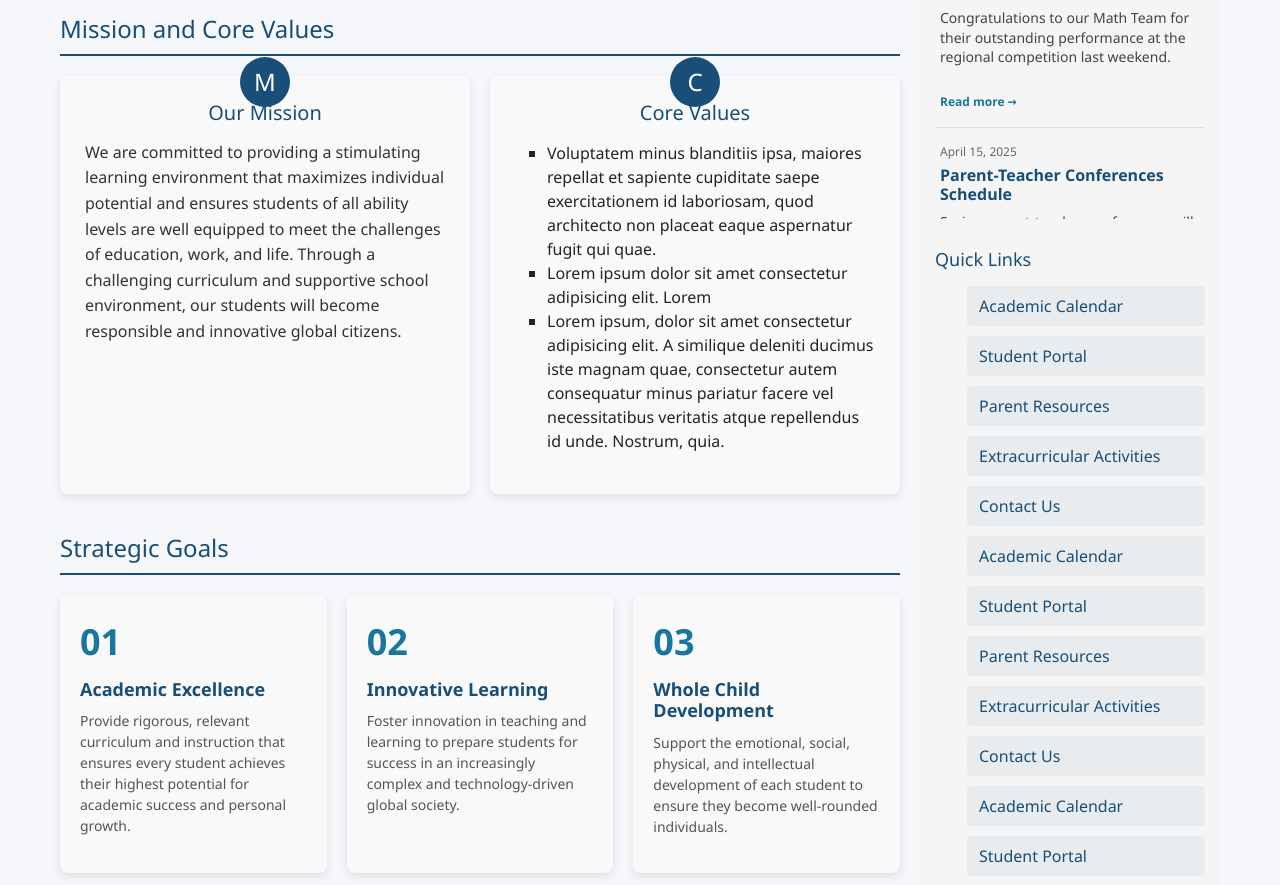
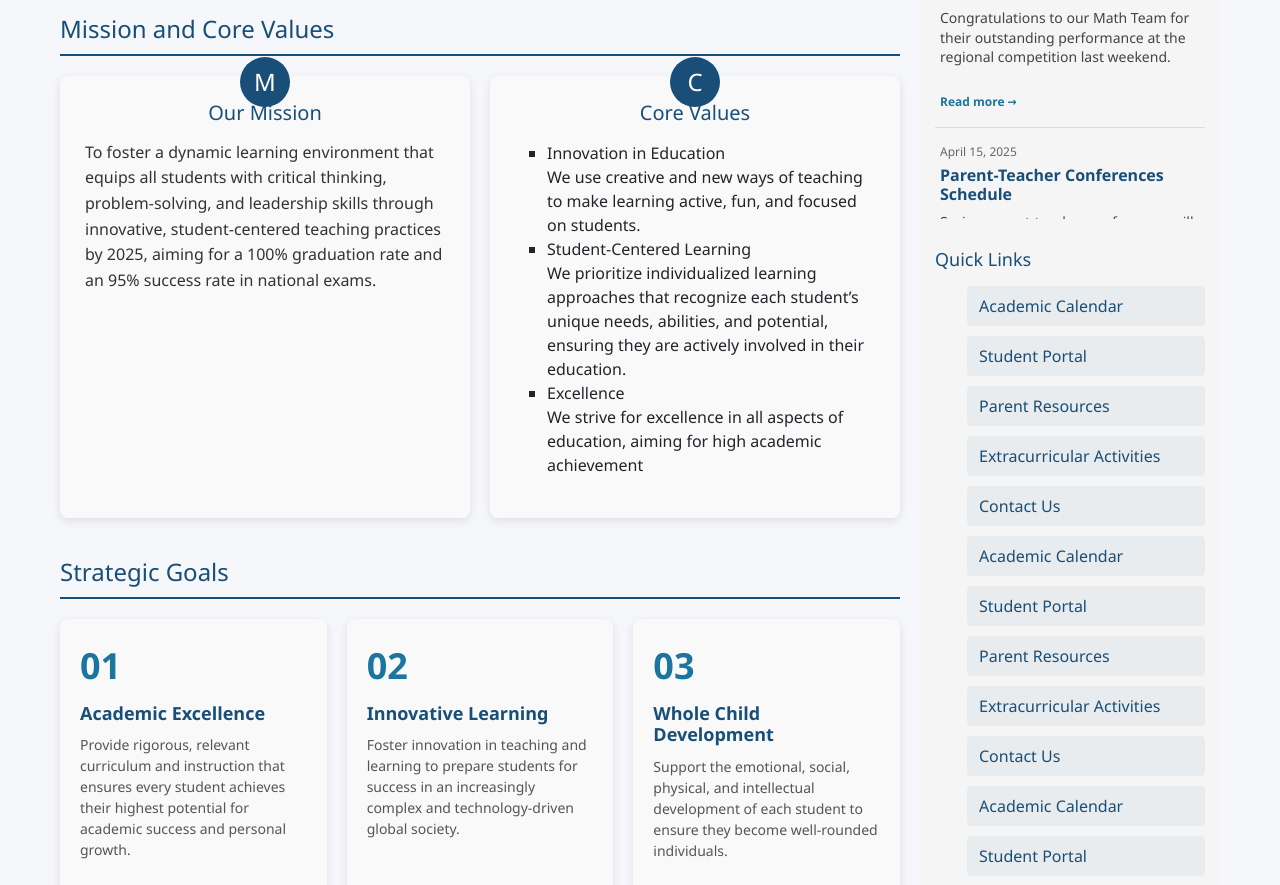
Before and after one commit to Yanickd10/RMS-Project, a PHP site: page /RMS-Project/ in a window 1280 px wide. Shown: the part 521-1406 px from the top of the page. Run offline with PHP 8.4, Linux system fonts and the light colour scheme.

Commit message:
new commits

```diff
--- a/academics.php
+++ b/academics.php
@@ -4,6 +4,12 @@
     <meta charset="UTF-8">
     <meta name="viewport" content="width=device-width, initial-scale=1.0">
     <title>Academics - Rukara Model School</title>
+
+<link href="https://cdn.jsdelivr.net/npm/bootstrap@5.3.5/dist/css/bootstrap.min.css" rel="stylesheet"
+        integrity="sha384-SgOJa3DmI69IUzQ2PVdRZhwQ+dy64/BUtbMJw1MZ8t5HZApcHrRKUc4W0kG879m7" crossorigin="anonymous">
+    <link rel="stylesheet"
+        href="https://fonts.googleapis.com/css2?family=Material+Symbols+Rounded:opsz,wght,FILL,GRAD@48,400,0,0">
+    <link rel="stylesheet" href="https://cdnjs.cloudflare.com/ajax/libs/font-awesome/6.4.0/css/all.min.css">
     <link href="https://fonts.googleapis.com/css?family=Montserrat:400,700&display=swap" rel="stylesheet">
     <style>
         :root {
--- a/includes/footer.php
+++ b/includes/footer.php
@@ -202,8 +202,7 @@
    <div class="footer-container">
      <div class="footer-section">
        <h3>About School</h3>
-       <p>Our school is dedicated to providing high-quality education and fostering a supportive environment for
-         students to grow academically and personally.</p>
+       <p>We are a model school dedicated to excellence, nurturing students through innovative, student-centered teaching. Our mission is to equip every learner with critical thinking, problem-solving, and leadership skills, ensuring 100% graduation and high national exam success preparing confident, capable, and compassionate leaders for tomorrow's changing world.</p>
        <div class="social-links">
          <a href="#"><i class="fab fa-facebook-f"></i></a>
          <a href="#"><i class="fab fa-twitter"></i></a>
@@ -230,11 +229,11 @@
        <h3>Contact Info</h3>
        <div class="contact-info">
          <i class="fas fa-map-marker-alt"></i>
-         <span>123 ,6768</span>
+         <span>Kayonza, Gahini</span>
        </div>
        <div class="contact-info">
          <i class="fas fa-phone-alt"></i>
-         <span>765456123-4567</span>
+         <span>0788244491 / 079245452</span>
        </div>
        <div class="contact-info">
          <i class="fas fa-envelope"></i>
--- a/includes/header-links.php
+++ b/includes/header-links.php
@@ -7,8 +7,8 @@
     <link rel="stylesheet"
         href="https://fonts.googleapis.com/css2?family=Material+Symbols+Rounded:opsz,wght,FILL,GRAD@48,400,0,0">
     <link rel="stylesheet" href="https://cdnjs.cloudflare.com/ajax/libs/font-awesome/6.4.0/css/all.min.css">
-<link rel="icon" style=" border-radius: 50%;" href="https://up.yimg.com/ib/th?id=OIP.imw8RAghxpj_jhaiSp9FKQHaHa&pid=Api&rs=1&c=1&qlt=95&w=109&h=109" type="image/x-icon">
+<link rel="icon" style=" border-radius: 50%;" href="/RMS-Project/assets/images/logo.jpg" type="image/x-icon">
 <meta name="keywords" content="Rukara Model School,RMS,Model School, About Us, School History, Administration Team, Staff Profiles">
 <meta name="description" content="About Us - Learn more about our school's history, administration team, and staff profiles.">
 <link rel="stylesheet" href="assets/css/nav.css">
-<link rel="stylesheet" href="https://cdnjs.cloudflare.com/ajax/libs/font-awesome/6.4.0/css/all.min.css">
+  <link rel="stylesheet" href="https://cdnjs.cloudflare.com/ajax/libs/font-awesome/6.4.0/css/all.min.css">
--- a/includes/main-page.php
+++ b/includes/main-page.php
@@ -713,10 +740,9 @@
                     <div class="box-icon">M</div>
                     <h3 class="box-title">Our Mission</h3>
                     <p class="box-content">
-                        We are committed to providing a stimulating learning environment that maximizes individual
-                        potential and ensures students of all ability levels are well equipped to meet the challenges of
-                        education, work, and life. Through a challenging curriculum and supportive school environment,
-                        our students will become responsible and innovative global citizens.
+                        To foster a dynamic learning environment that equips all students with critical thinking,
+                        problem-solving, and leadership skills through innovative, student-centered teaching practices
+                        by 2025, aiming for a 100% graduation rate and an 95% success rate in national exams.
                     </p>
                 </div>
                 <div class="vision-box">
@@ -724,13 +750,16 @@
                     <h3 class="box-title">Core Values</h3>
                     <p class="box-content">
                         <ul type="square">
-                            <li>Voluptatem minus blanditiis ipsa, maiores repellat et sapiente cupiditate saepe
-                                exercitationem id laboriosam, quod architecto non placeat eaque aspernatur fugit qui
-                                quae.</li>
-                            <li>Lorem ipsum dolor sit amet consectetur adipisicing elit. Lorem</li>
-                            <li>Lorem ipsum, dolor sit amet consectetur adipisicing elit. A similique deleniti ducimus
-                                iste magnam quae, consectetur autem consequatur minus pariatur facere vel necessitatibus
-                                veritatis atque repellendus id unde. Nostrum, quia.</li>
+                            <li>Innovation in Education <br>
+                                We use creative and new ways of teaching to make learning active, fun, and focused on
+                                students.</li>
+                            <li>Student-Centered Learning<br>
+                                We prioritize individualized learning approaches that recognize each student’s unique
+                                needs, abilities, and potential, ensuring they are actively involved in their education.
+                            </li>
+                            <li>Excellence<br>
+                                We strive for excellence in all aspects of education, aiming for high academic
+                                achievement</li>
                         </ul>
 
                     </p>
@@ -795,38 +824,48 @@
                         students develop a deeper understanding of their community and their role as engaged citizens.
                     </p>
                     <p>
-                        We invite parents, alumni, and community members to participate in school events, volunteer
+                        We invite parents and community members to participate in school events, volunteer
                         opportunities, and advisory committees to help shape the future of our educational programs.
                     </p>
 
                 </div>
             </div>
             <div class="partner-details">
-                <div><a href="#" class="cta-button">Get Involved</a></div>
+                <button id="cta-button">Get involved</button><br>
+                  <div id="form-div"></div>
+                  <script>
+                     document.getElementById("cta-button").addEventListener(
+            "click",showBox
+        );
+       function showBox(){
+       document.getElementById("form-div").innerHTML =`
+       <div class='mypopup'>
+        helllo there
+        <button onlclick="close">Close</button>
+        </div>
+       `;
+       }
+                  </script>
+
                 <div class="community-partners">
                     <div>
                         <h3>Our Partners</h3>
                     </div>
                     <div class="partner-logos">
-                        <div class="partner-logo"><img
-                                src="https://tse2.mm.bing.net/th?id=OIP.zBofnL6pymgoUpcGwnT4CAHaFu&pid=Api&P=0&h=220"
+                        <div class="partner-logo"><img onclick="window.open('https://ur.ac.rw/')"
+                                src="https://www.tertiaryinstitutions.com/images/universities/logos/university_of_rwanda_ur.png"
                                 alt="parterner logo"></div>
-                        <div class="partner-logo"> <img
-                                src="https://tse2.mm.bing.net/th?id=OIP.zBofnL6pymgoUpcGwnT4CAHaFu&pid=Api&P=0&h=220"
+                        <div class="partner-logo"> <img onclick="window.open('https://www.reb.gov.rw/home')"
+                                src="https://th.bing.com/th/id/OIP.AL8E7QpIJYXvaQuvkh1sxAHaHa?rs=1&pid=ImgDetMain"
                                 alt="parterner logo"></div>
-                        <div class="partner-logo"> <img
-                                src="https://tse2.mm.bing.net/th?id=OIP.zBofnL6pymgoUpcGwnT4CAHaFu&pid=Api&P=0&h=220"
-                                alt="parterner logo"></div>
-                        <div class="partner-logo"> <img
-                                src="https://tse2.mm.bing.net/th?id=OIP.zBofnL6pymgoUpcGwnT4CAHaFu&pid=Api&P=0&h=220"
-                                alt="parterner logo"></div>
+
                     </div>
                 </div>
             </div>
         </section>
 
         <!-- Extracurricular Activities Section -->
-        <section class="section">
+        <section style="display: none;" class="section">
             <h2 id="activities" class="section-title">Extracurricular Activities</h2>
             <div class="activities-grid">
                 <div class="activity-item"
--- a/includes/navigation.php
+++ b/includes/navigation.php
@@ -281,7 +281,7 @@
         </ul>
       </li>
       <li>
-        <a href="" class="has-dropdown">Portals</a>
+        <a href=""   style="cursor: not-allowed; " class="has-dropdown">Portals</a>
         <ul class="dropdown">
           <!-- <li><a href="">Admissions</a></li> -->
           <li><a href="">Teacher Portal</a></li>
@@ -292,7 +292,7 @@
         <a href="/RMS-Project/RMS-TEP">TEP</a>
       </li>
       <li>
-        <a href="/RMS-Project/news">Events</a>
+        <a href="/RMS-Project/pages/news">Events</a>
       </li>
       <li>
         <a href="index" data-scroll-to="footer">Contact</a>
```
Also changed, not shown: other parts of includes/main-page.php (+39 -14 lines), pages/news.php (+10 -3 lines), assets/images/60.jpg (added).
